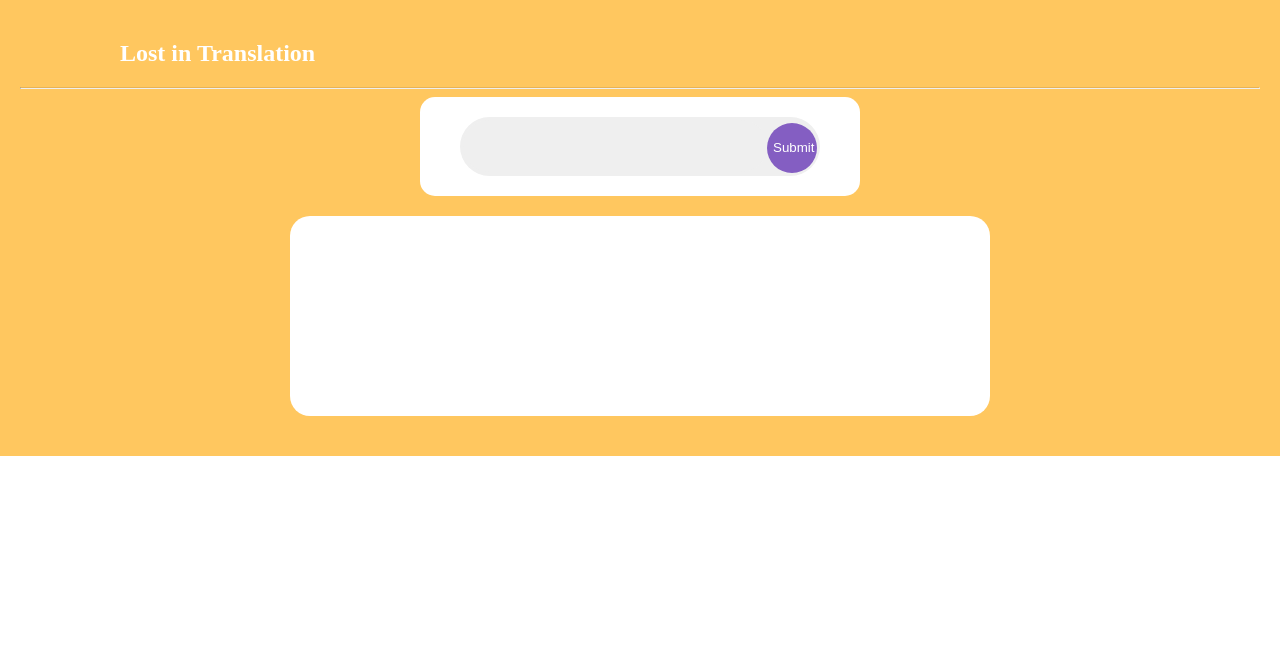
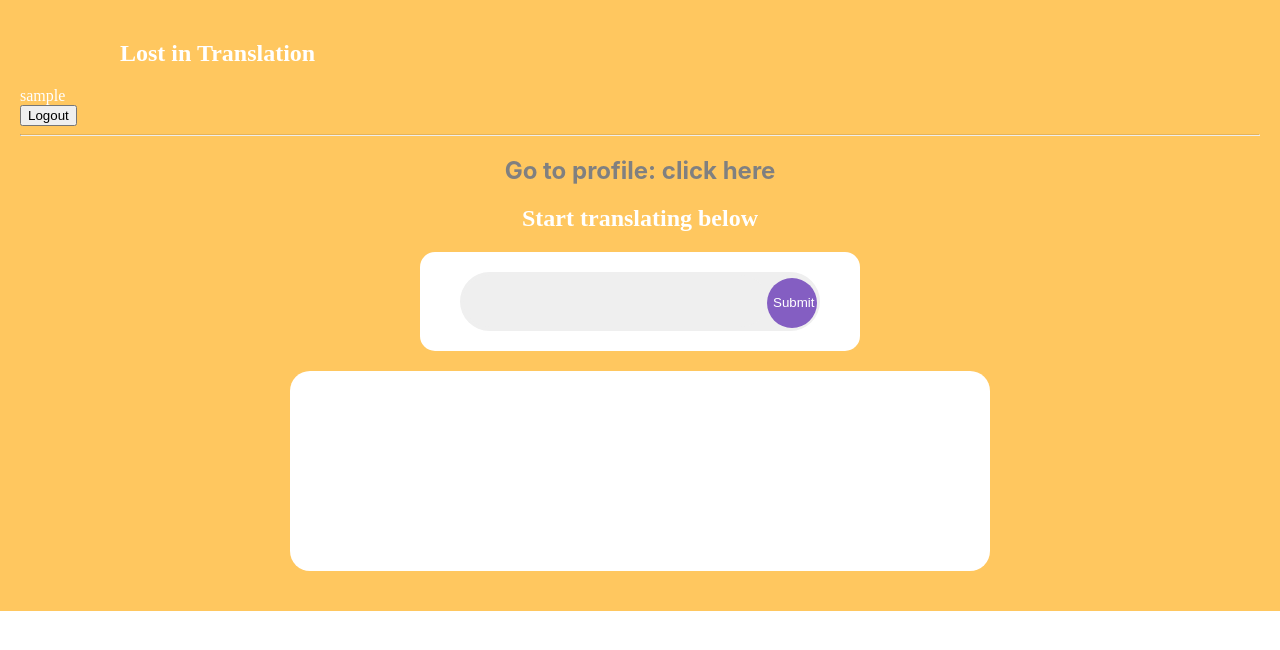
Before and after one commit to Lass3819/lost-in-translation, a React (Create React App) app: page /translate in a window 1280 px wide. Shown: the top 650 px of the page. Built offline with nearby package versions, Linux system fonts and the light colour scheme; sample sign-in values are in the browser's storage; a web font is replaced by a local one.

Commit message:
fixed routing stuff, only missing api to work properly

```diff
--- a/src/Api/test.js
+++ b/src/Api/test.js
@@ -2,7 +2,7 @@ const apiURL = 'https://noroff-api-production-f6a1.up.railway.app'
 const apiKey = 'ep1AJJI8eRB3hRT6VF5ETTXvk9WYddiSDPi0tyMqweudP0TH1e6liYkN2B9CjMLI'
 
 const userId = 2 // Update user with id 1
-for (let i = 1; i<50; i++){
+for (let i = 1; i<60; i++){
   deleteUserWithId(i);
 }
 
--- a/src/Components/App/App.css
+++ b/src/Components/App/App.css
@@ -74,3 +74,6 @@
   background-color: #4CAF50;
 
 } */
+a{
+  text-decoration: none;
+}
--- a/src/Components/App/App.js
+++ b/src/Components/App/App.js
@@ -19,8 +19,7 @@ function App() {
 
 
         <Routes>
-          <Route path="/" element={<TranslationPage/>}/>
-          <Route path="/login" element={<LoginPage/>}/>
+          <Route path="/" element={<LoginPage/>}/>
           <Route path="/translate" element={<TranslationPage/>}/>
           <Route path="/profile" element={<ProfileContent/>}/>
 
--- a/src/Components/Login/LoginPage/LoginPage.js
+++ b/src/Components/Login/LoginPage/LoginPage.js
@@ -3,10 +3,21 @@ import logo from '../../../resources/Logo.png';
  */import "./LoginPage.css"
 import Header from "../../Header/Header.js"
 import InputBox from '../LoginInputBox/LoginInputBox';
+import { useSelector } from 'react-redux';
+import { useEffect } from 'react';
+import { useNavigate } from 'react-router-dom';
 
 
 
 const LoginPage = props =>{
+    let user = useSelector((state)=>state.userName.name)
+    const navigate = useNavigate();
+
+    useEffect(()=>{
+        if(user){
+            navigate("/profile")
+        }
+    },[user])
 
 
     return (
--- a/src/Components/LogoutButton/LogoutButton.js
+++ b/src/Components/LogoutButton/LogoutButton.js
@@ -1,14 +1,19 @@
 import { useDispatch, useSelector } from "react-redux";
+import { useNavigate } from "react-router-dom";
 import { setName } from "../../redux/userNameSlice";
 
 function LogoutButton(){
 
     const dispatch = useDispatch();
-    const currentName = useSelector((state)=>state.userName.value)
+    const currentName = useSelector((state)=>state.userName.name)
+    const navigate = useNavigate();
+
+
     const handleLogout = (e)=>{
         e.preventDefault();
         dispatch(setName(""))
         localStorage.setItem('userName',JSON.stringify(""),[""])
+        navigate("/")
 
     }
 
--- a/src/Components/Profile/ProfileContent/ProfileContent.css
+++ b/src/Components/Profile/ProfileContent/ProfileContent.css
@@ -1,3 +1,17 @@
 #translation-history{
     text-align: center;
+    text-decoration: none!important;
+
+
 }
+.route:hover{
+    color:red;
+
+
+
+}
+
+.route{
+    color: grey;
+
+}
--- a/src/Components/Profile/ProfileContent/ProfileContent.js
+++ b/src/Components/Profile/ProfileContent/ProfileContent.js
@@ -1,9 +1,11 @@
 import { useEffect } from "react";
 import { useDispatch, useSelector } from "react-redux";
 import { getTranslationsAsync } from "../../../redux/translationsSlice";
+import authentication from "../../authentication/authentication"
 import Header from "../../Header/Header";
 import "./ProfileContent.css";
 import ProfileHistoryFilter from "../ProfileHistoryFilter/ProfileHistoryFilter";
+import { NavLink } from "react-router-dom";
 
 
 function ProfileContent(){
@@ -20,6 +22,7 @@ function ProfileContent(){
     return (
         <div>
             <Header/>
+            <NavLink to="/translate"> <h2 className="route" id="translation-history">Start translating: click here</h2></NavLink>
             <h2 className="login-header" id="translation-history">Translation history</h2>
             <div className="container">
                 {loadingTranslations ? <p>loading...</p>:""}
@@ -29,4 +32,4 @@ function ProfileContent(){
         </div>
     );
 }
-export default ProfileContent;
+export default authentication(ProfileContent);
--- a/src/Components/Profile/ProfileHeader/ProfileHeader.js
+++ b/src/Components/Profile/ProfileHeader/ProfileHeader.js
@@ -2,7 +2,7 @@ import { useSelector } from "react-redux";
 import "./ProfileHeader.css";
 
 const ProfileHeader = ()=>{
-    const user = useSelector((state)=>state.userName.value);
+    const user = useSelector((state)=>state.userName.name);
 
 
     return (
--- a/src/Components/Translate/TranslationPage/TranslationPage.js
+++ b/src/Components/Translate/TranslationPage/TranslationPage.js
@@ -2,6 +2,8 @@ import Header from "../../Header/Header.js"
 import ShowTranslations from "../ShowTranslations/ShowTranslations"
 import { useSelector } from "react-redux";
 import TranslateInputBox from "../TranslateInputBox/TranslateInputBox.js";
+import authentication from "../../authentication/authentication.js";
+import { NavLink } from "react-router-dom";
 
 const TranslationPage = (props)=>{
 
@@ -13,6 +15,8 @@ const TranslationPage = (props)=>{
 
         <div>
             <Header/>
+            <NavLink to="/profile"> <h2 className="route" id="translation-history">Go to profile: click here</h2></NavLink>
+            <h2 className="login-header" id="translation-history">Start translating below</h2>
             <TranslateInputBox defaultValue=""/>
             <ShowTranslations inputString={inputData}/>
         </div>
@@ -22,4 +26,4 @@ const TranslationPage = (props)=>{
 }
 
 
-export default TranslationPage;
+export default authentication(TranslationPage);
--- a/src/Components/authentication/authentication.js
+++ b/src/Components/authentication/authentication.js
@@ -1,14 +1,15 @@
-import LoginPage from "../LoginPage/LoginPage.js";
+import { useSelector } from "react-redux";
+import { Navigate } from "react-router-dom";
 
-const Authentication = Component => props =>{
-    let session = JSON.parse(localStorage.getItem("userName"));
+const authentication = Component => props =>{
+    let user = useSelector((state) => state.userName.name);
 
 
-    if (session){
+    if (user){
         return <Component {...props}/>
     }else {
-        return <LoginPage/>
+        return <Navigate to="/"/>
     }
 }
 
-export default Authentication;
+export default authentication;
--- a/src/redux/userNameSlice.js
+++ b/src/redux/userNameSlice.js
@@ -41,8 +41,6 @@ export const addUserAsync = createAsyncThunk(
 
 )
 
-
-
 export const userNameSlice = createSlice({
     name: "userName",
     initialState: {
```
Also changed, not shown: src/Components/Login/LoginInputBox/LoginInputBox.js (+6 -2 lines).
